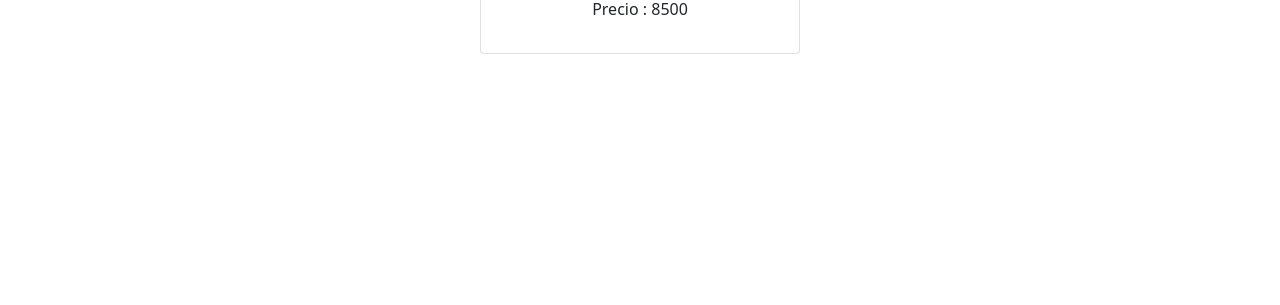
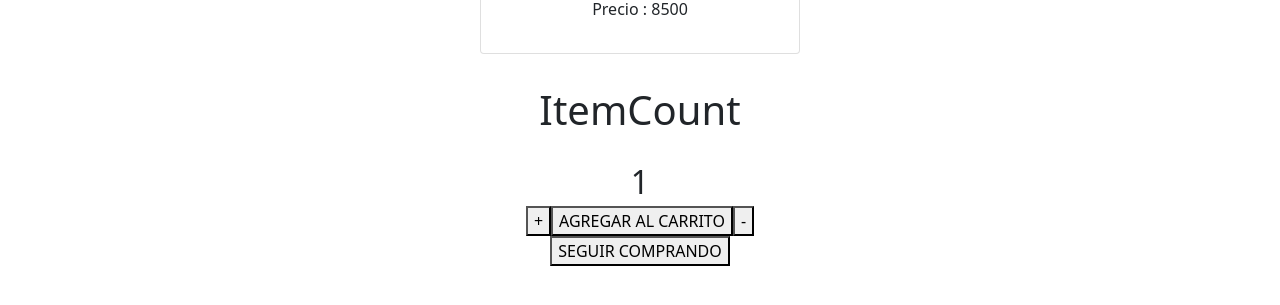
Before and after one commit to caceresivan5/Proyecto-React, a React (Create React App) app: page /detalle in a window 1280 px wide. Shown: the part 463-768 px from the top of the page. Built offline with nearby package versions, Linux system fonts and the light colour scheme.

Commit message:
Desafio 9

```diff
--- a/src/App.js
+++ b/src/App.js
@@ -5,6 +5,7 @@ import './App.css';
 import ItemListContainer from '../src/component/ItemListContainer';
 import NavBar from './component/NavBar';
 import ItemDetailContainer from './component/ItemDetailContainer';
+import Cart from './component/Cart';
 
 
 function App (){
@@ -29,7 +30,7 @@ function App (){
       </Route>
 
       <Route exact path = '/detalle' component = {ItemDetailContainer}/> {/* SEGUNDA FORMA PARA DEFINIR EL ENRUTADO */}
-
+      <Route exact path = '/cart' component = {Cart} />
       </Switch>
      </div>
 
--- /dev/null
+++ b/src/component/Cart.js
@@ -0,0 +1,14 @@
+import React from "react";
+
+const Cart = () => {
+
+    return(
+        <div>
+            <center>
+                SOY CART
+            </center>
+        </div>
+    )
+}
+
+export default Cart
--- a/src/component/Item.js
+++ b/src/component/Item.js
@@ -1,4 +1,5 @@
 import React from "react";
+import { Link } from "react-router-dom";
 
 const Item = ({juego}) =>{
     return(
@@ -8,7 +9,10 @@ const Item = ({juego}) =>{
         <img src = {juego.portada} className='w-100' alt='portada'></img>
         </div>
         <div className = 'card-footer'>
+            <Link to={'/detalle'}>
             <button className='btn btn-outline-dark  btn-block' >DETALLE</button>
+            </Link>
+
         </div>
 
         </div>
--- a/src/component/ItemCount.js
+++ b/src/component/ItemCount.js
@@ -1,8 +1,11 @@
 import {useState} from "react";
+import { Link } from "react-router-dom";
 
 //creo el ItemCount y le paso los parametros
 const ItemCount = ( { stock, initial, onAdd} ) =>{
     const [count, setCount] = useState(initial)
+
+    const [cambiarBoton, setCambiarBoton] = useState(true)
     //creo una funcion para sumar
     const sumar = () => {
         if(count < stock){
@@ -19,6 +22,7 @@ const ItemCount = ( { stock, initial, onAdd} ) =>{
 
     const agregarCarrito = () =>{
         onAdd(count)
+        setCambiarBoton(false)
     }
     return(
         <div> {/* creo el HTML */}
@@ -30,8 +34,23 @@ const ItemCount = ( { stock, initial, onAdd} ) =>{
 
             <div className = "BotonItemCount">
             <button onClick = {sumar} > + </button>
+
+            { cambiarBoton
+            ?
             <button onClick = {agregarCarrito} > AGREGAR AL CARRITO </button>
+            :
+            <Link to={'/cart'} >
+             <button> FINALIZAR COMPRA </button>
+            </Link>
+            }
+
             <button onClick = {restar} > - </button>
+            <div>
+            <Link to={'/'} >
+             <button> SEGUIR COMPRANDO </button>
+            </Link>
+
+            </div>
             </div>
 
         </div>
--- a/src/component/ItemDetail.js
+++ b/src/component/ItemDetail.js
@@ -1,7 +1,15 @@
-import React from "react";
+import {useState  } from "react";
+import ItemCount from "./ItemCount";
 
 const ItemDetail = ({DetalleJuego}) =>{
 
+    const [cantidadSeleccionada, setCantidadSeleccionada] = useState(0)
+
+    const onAdd = (cantidad)=>{
+        console.log(cantidad)
+        setCantidadSeleccionada(cantidad)
+    }
+    console.log(cantidadSeleccionada)
     return(
         <div>
 
@@ -21,6 +29,7 @@ const ItemDetail = ({DetalleJuego}) =>{
 
 
             </div>
+            <ItemCount stock = { 10 } initial = { 1 } onAdd = {onAdd} />
         </div>
     )
 }
--- a/src/component/ItemListContainer.js
+++ b/src/component/ItemListContainer.js
@@ -1,5 +1,5 @@
 import React, { useEffect, useState } from 'react';
-import ItemCount from '../component/ItemCount'
+
 import { getJuegos } from '../utils/Mock';
 import { juegosArray } from '../utils/Mock';
 import  ItemList  from '../component/ItemList';
@@ -18,10 +18,7 @@ import { useParams } from 'react-router'
     const { idConsola } = useParams() //para capturar la URL
     console.log(idConsola)
 
-//creo un alert
-const onAdd = (cantidad)=>{
-    alert(`AGREGASTE ${cantidad} PRODUCTOS AL CARRITO`)
-}
+
  useEffect(()=>{
 
         getJuegos
@@ -47,7 +44,7 @@ const onAdd = (cantidad)=>{
             { cargando ? <h2 className='cardNombre'>CARGANDO...</h2> : < ItemList juegosArray = {juegosArray} /> }
             </div>
 
-            <ItemCount stock = { 10 } initial = { 1 } onAdd = {onAdd} />
+
         </div>
 
     )
```
